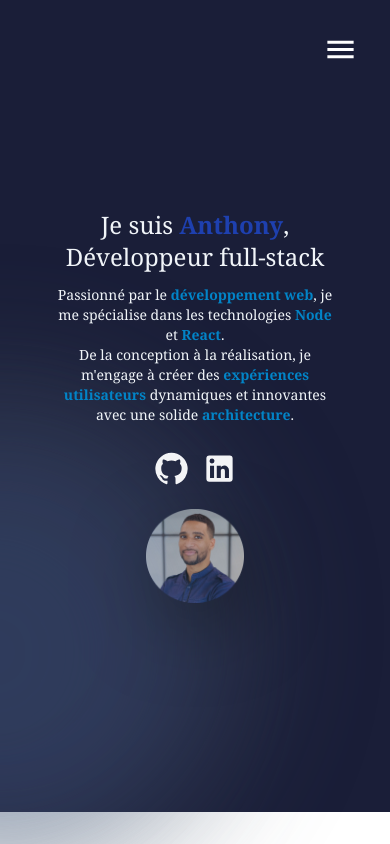
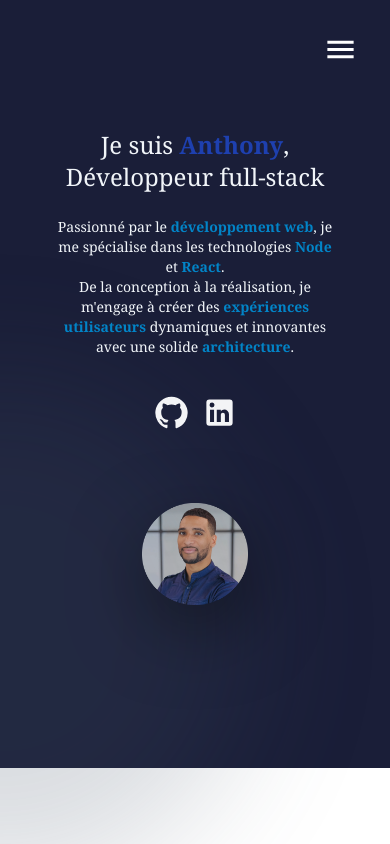
Before and after one commit to TonydLazuto/old-portfolio, a React (Vite) app: page / in a window 390 px wide. Shown: the top 844 px of the page. Built offline with nearby package versions, Linux system fonts and the light colour scheme.

Commit message:
try to fix BIG LATENCE BUG on Mobile

```diff
--- a/src/components/Header.tsx
+++ b/src/components/Header.tsx
@@ -13,19 +13,22 @@ const Header = ({ obsRef, isMobile }: Header) => {
       ref={obsRef}
       id='header'
       className='bg-shade0
-        w-screen min-h-[calc(100vh_-_2rem)]
+        w-screen
+        h-200 md:h-auto
+        md:min-h-[calc(100vh_-_2rem)]
         flex justify-center items-center'>
       <div
         className="h-full
         md:w-11/12
         flex flex-col md:flex-row
         justify-center items-center
-        text-center md:text-left"
+        text-center md:text-left
+        gap-8 md:gap-12"
       >
         <HeaderIntro isMobile={isMobile}/>
         <div
           className={`w-3/4 md:w-1/4 md:min-w-[20em]
-          h-full mt-4 md:mt-0
+          h-auto md:h-full
           flex justify-center items-center
           ${animatePicturePop}`}>
           <img
@@ -33,18 +36,18 @@ const Header = ({ obsRef, isMobile }: Header) => {
             alt="profile-pic"
             className="drop-shadow-4xl
             object-scale-down
-            w-1/3 h-1/3
+            w-3/5 h-3/5
             md:w-4/5 md:h-4/5"
           />
         </div>
       </div>
       <div className='w-128 h-128 rounded-full
       absolute -bottom-10 -left-64
-      blur-3xl opacity-40
+      blur-3xl opacity-20 md:opacity-40
       bg-slate-600'/>
       <div className='w-96 h-96 rounded-full
       absolute bottom-0 right-52
-      blur-3xl mix-blend-overlay opacity-50
+      blur-3xl mix-blend-overlay opacity-0 md:opacity-50
       bg-slate-400'/>
       <div className='hidden md:block w-72 h-72 rounded-full
       absolute bottom-96 left-64
--- a/src/components/Projects.tsx
+++ b/src/components/Projects.tsx
@@ -11,9 +11,8 @@ const Projects = ({ isMobile }: IsMobile) => {
     <div
       id="projects"
       className="m-auto
-			min-h-screen md:min-h-[calc(100vh_-_5rem)]
-			scroll-mt-12 mt-24
-			"
+			h-max md:min-h-[calc(100vh_-_5rem)]
+			scroll-mt-12 mt-24"
     >
       <h1
         ref={obsRef}
--- a/src/components/Stack.tsx
+++ b/src/components/Stack.tsx
@@ -12,7 +12,7 @@ const Stack = ({ isMobile }: IsMobile) => {
     <div
       id="stack"
       className="w-screen
-        min-h-screen md:min-h-full
+        h-max md:min-h-full
         md:mt-20 mb-10
 				pt-20 md:py-4"
     >
--- a/src/components/Timeline.tsx
+++ b/src/components/Timeline.tsx
@@ -12,9 +12,10 @@ const Timeline = ({ isMobile }: IsMobile) => {
       id="timeline"
       className="mt-24
       w-screen
+      h-max
 			md:min-h-full
 			m-auto
-			scroll-mt-32"
+			scroll-mt-12 md:scroll-mt-18"
     >
       <h1
 	  	  ref={obsRef}
--- a/src/components/micro-components/HeaderIntro.tsx
+++ b/src/components/micro-components/HeaderIntro.tsx
@@ -11,7 +11,9 @@ const HeaderIntro = ({ isMobile }: IsMobile) => {
   return (
     <div
       className={`flex flex-col justify-center
-          w-4/5 h-full max-w-xl md:pl-8
+          w-4/5 md:h-full md:max-w-xl
+          md:pl-8
+          gap-3 md:gap-0
           items-center md:items-start
           text-slate-100 z-10
           ${animateHeader}`}
--- a/tailwind.config.cjs
+++ b/tailwind.config.cjs
@@ -9,7 +9,7 @@ module.exports = {
       },
       height: {
         128: "32rem",
-        200: "40rem",
+        200: "48rem",
       },
       colors: {
         shade0: "#1A1E38",
```
